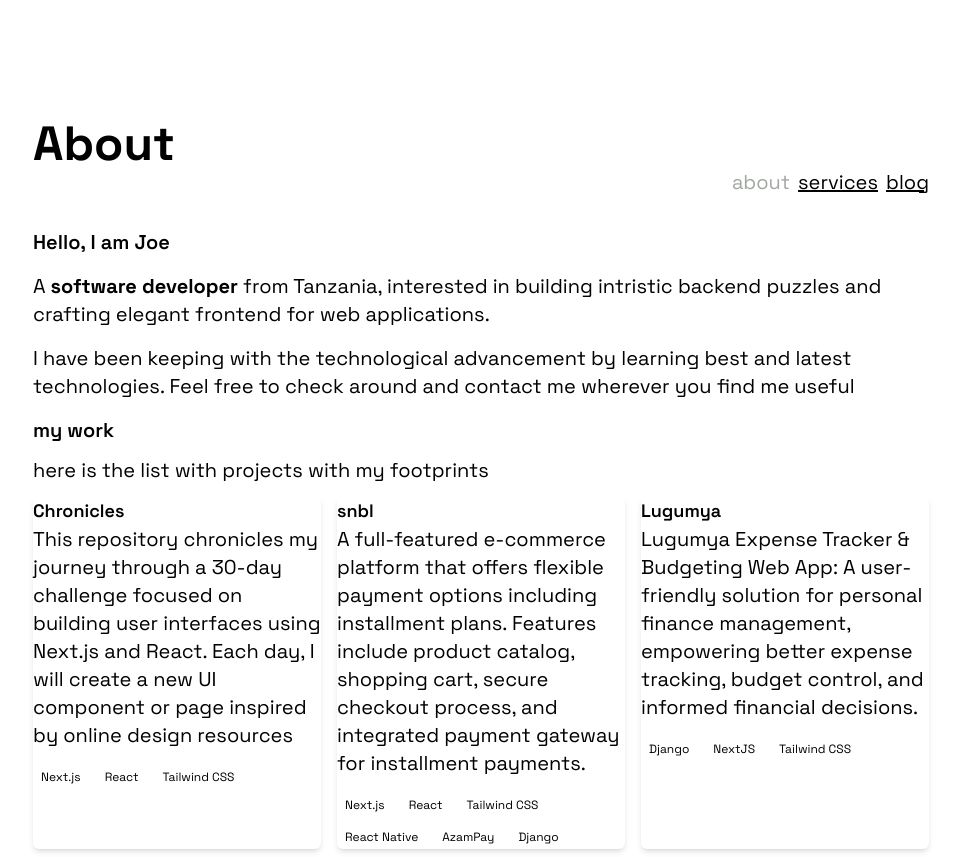
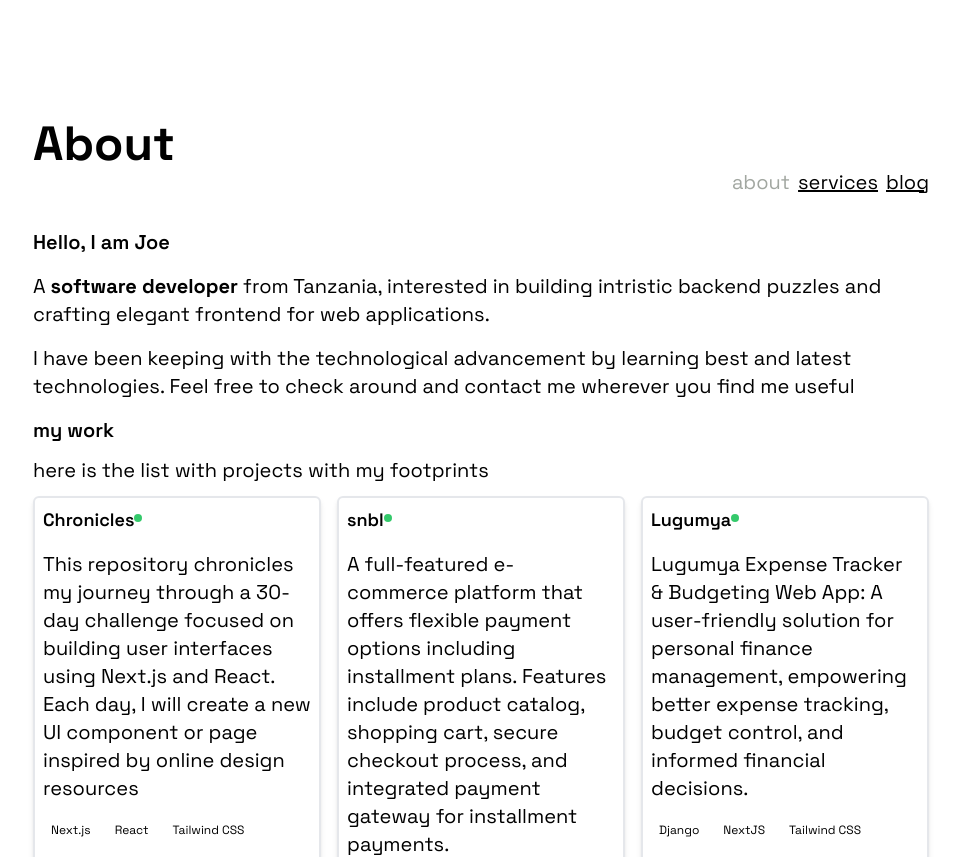
Before and after one commit to tzniceguy/myportifolio, a Next.js app: page / in a window 1280 px wide. Shown: the top 857 px of the page, without its empty margins (159-1119 px from the left). Built offline with nearby package versions, Linux system fonts and the light colour scheme.

Commit message:
fix some interface issues

```diff
--- a/components/project-card.tsx
+++ b/components/project-card.tsx
@@ -1,5 +1,8 @@
+"use client";
+
 import React from "react";
 import Link from "next/link";
+import { motion } from "motion/react";
 
 interface CardProps {
   url: string;
@@ -15,10 +18,17 @@ export default function Card({
   stack = [],
 }: CardProps) {
   return (
-    <div className="md:shadow-md rounded-md hover:shadow-lg transition-shadow">
-      <Link href={url} className="font-semibold text-lg mb-4 hover:underline">
-        {title}
-      </Link>
+    <div className="md:shadow-md rounded-md border-2 p-2">
+      <div className="flex">
+        <Link
+          href={url}
+          target="_blank"
+          className="font-semibold text-lg mb-4 hover:underline"
+        >
+          {title}
+        </Link>
+        <div className="w-2 h-2 my-2 bg-green-500 rounded-full animate-pulse" />
+      </div>
       <p className="text-md mb-4">{description}</p>
       <div className="flex flex-wrap gap-2">
         {stack.map((tech) => (
@@ -30,3 +40,4 @@ export default function Card({
     </div>
   );
 }
+1;
```
